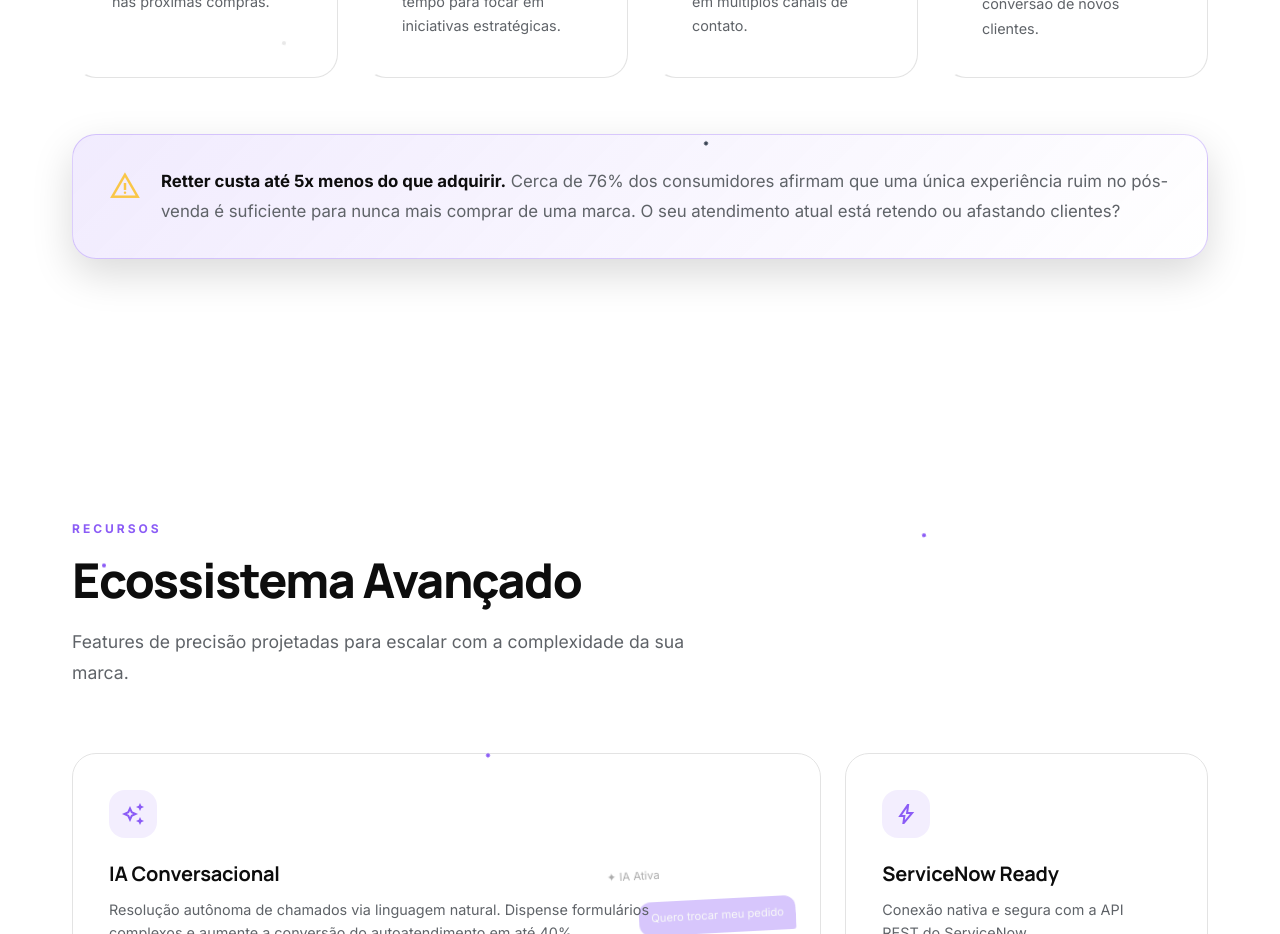
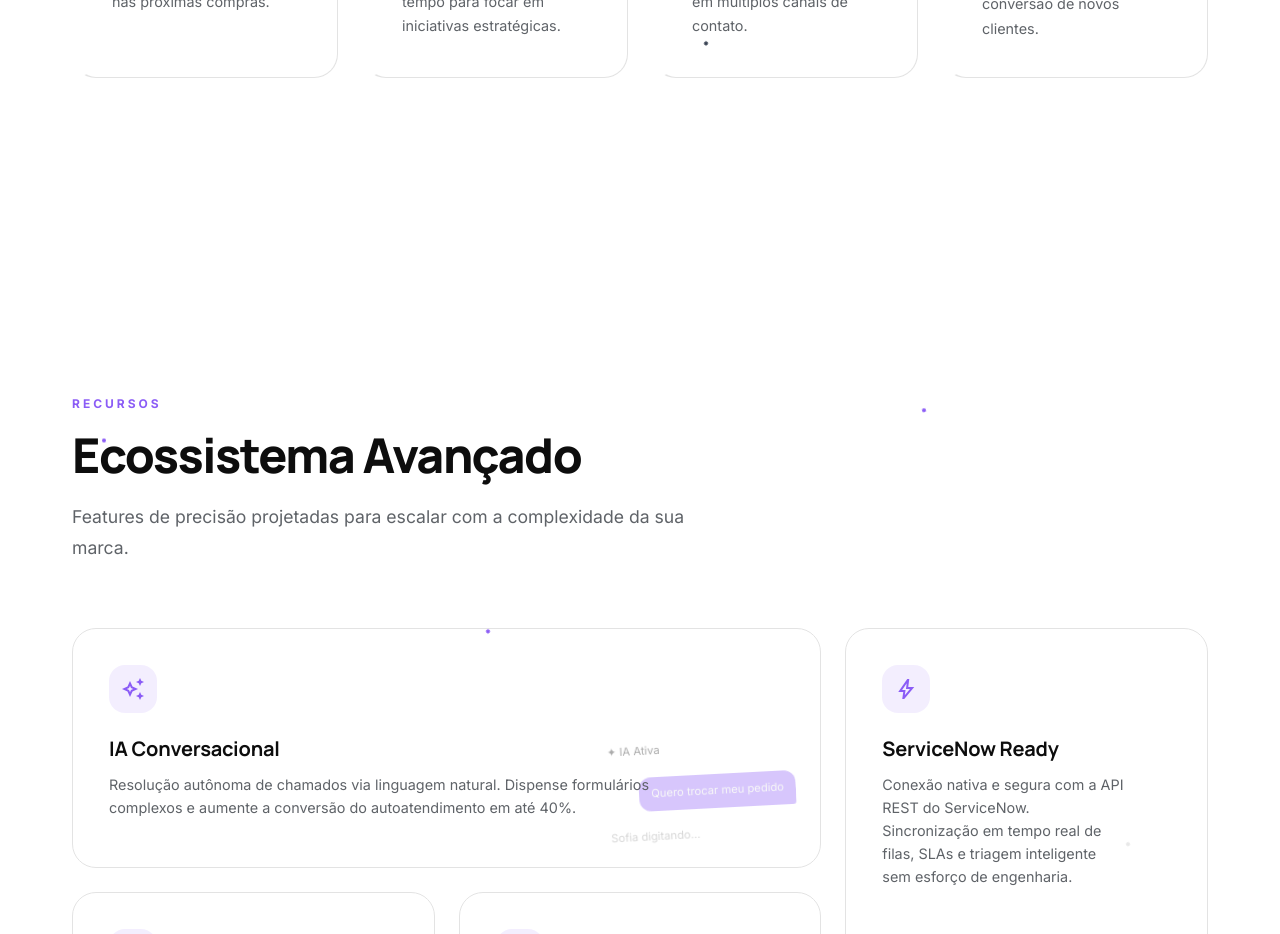
Before and after one commit to ThiagoVenturaV/serviceflow, a React (Vite) app: page / in a window 1280 px wide. Shown: the part 1700-2634 px from the top of the page. Built offline with nearby package versions, Linux system fonts and the light colour scheme.

Commit message:
style: remove pain section alert highlight box on landing page

```diff
--- a/src/pages/LandingPage.jsx
+++ b/src/pages/LandingPage.jsx
@@ -631,12 +631,7 @@ export default function LandingPage({ onStartChat, onNavigate }) {
               <p>Fricções no pós-venda escalam rapidamente para avaliações negativas de 1 estrela no Google e Reclame Aqui, reduzindo a conversão de novos clientes.</p>
             </div>
           </div>
-          <div className="pain-highlight">
-            <span className="material-symbols-outlined pain-alert-icon">warning_amber</span>
-            <p>
-              <strong>Retter custa até 5x menos do que adquirir.</strong> Cerca de 76% dos consumidores afirmam que uma única experiência ruim no pós-venda é suficiente para nunca mais comprar de uma marca. O seu atendimento atual está retendo ou afastando clientes?
-            </p>
-          </div>
+
         </div>
       </section>
 
```
